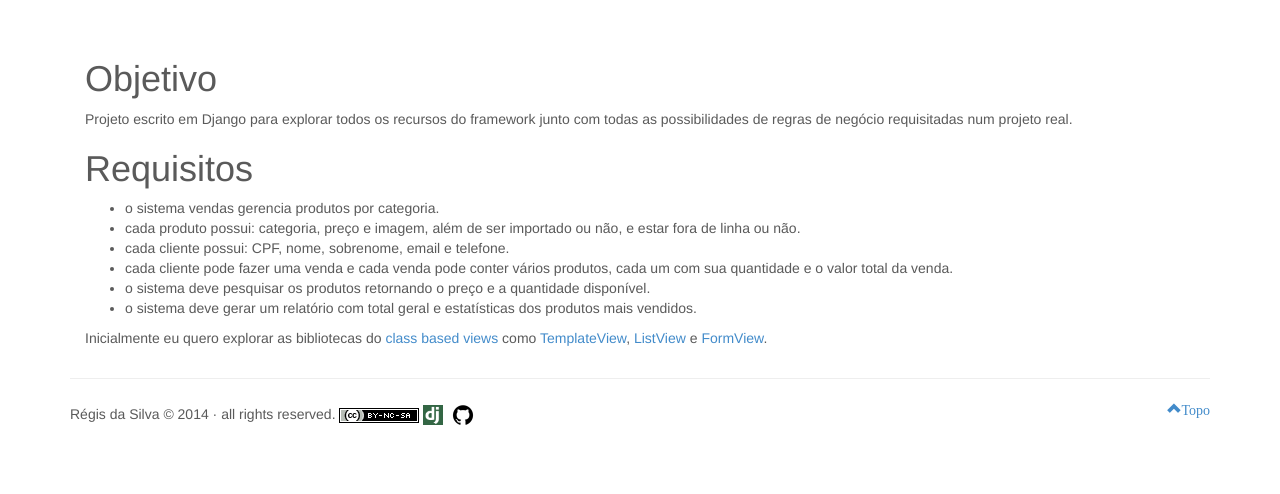
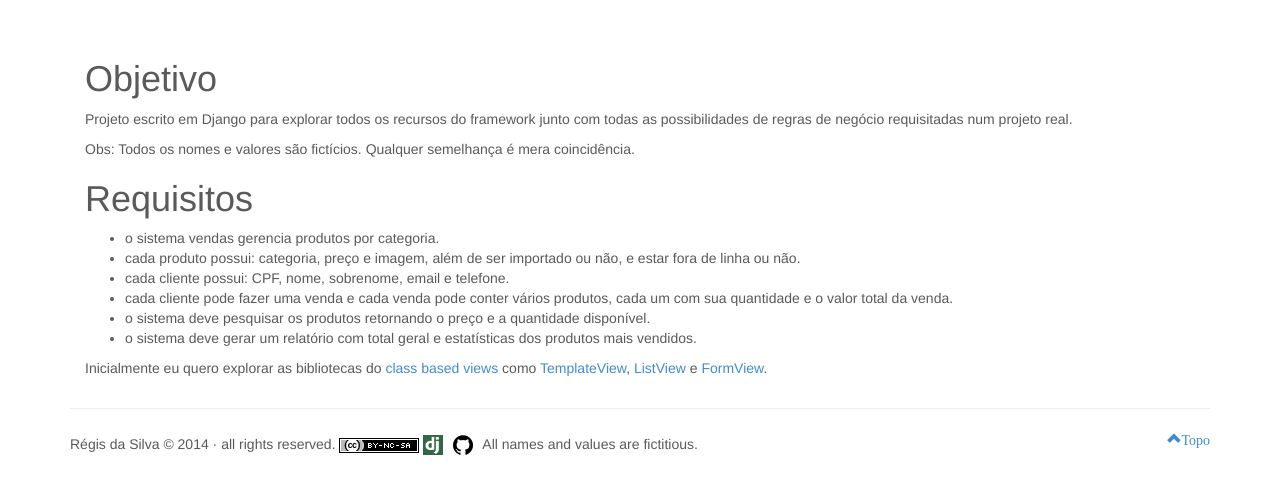
Before and after one commit to rg3915/vendas, a Django app: page /about/ in a window 1280 px wide. Shown: the part 51-545 px from the top of the page. Run offline with Django 3.2, Linux system fonts and the light colour scheme; some libraries are stand-ins or nearby versions.

Commit message:
names fictitious

```diff
--- a/vendas_project/vendas/templates/about.html
+++ b/vendas_project/vendas/templates/about.html
@@ -5,6 +5,7 @@
 	<div class="container">
 		<h1>Objetivo</h1>
 		<p>Projeto escrito em Django para explorar todos os recursos do framework junto com todas as possibilidades de regras de negócio requisitadas num projeto real.</p>
+		<p>Obs: Todos os nomes e valores são fictícios. Qualquer semelhança é mera coincidência.</p>
 
 		<h1>Requisitos</h1>
 
--- a/vendas_project/vendas/templates/base.html
+++ b/vendas_project/vendas/templates/base.html
@@ -62,7 +62,9 @@
         </p>
         <p>Régis da Silva &copy; 2014 &middot; all rights reserved. <a rel="license" href="http://creativecommons.org/licenses/by-nc-sa/3.0/" target="_blank"><img alt="Creative Commons License" style="border-width:0" src="{{ STATIC_URL }}/img/80x15.png" /></a>
         <a href="http://www.djangoproject.com/" id="django" target="_blank"><img src="{{ STATIC_URL }}/img/django-icon-256.png" border="0" alt="A Django site." title="A Django site." height="20px" /></a>
-        <a href="https://github.com/rg3915/vendas" target="_blank"><img src="{{ STATIC_URL }}/img/github_64_black.png" height="32px"></a></p>
+        <a href="https://github.com/rg3915/vendas" target="_blank"><img src="{{ STATIC_URL }}/img/github_64_black.png" height="32px"></a>
+        All names and values are fictitious.
+        </p>
       </footer>
 
     </div> <!-- /container -->
--- a/vendas_project/vendas/templates/customer_list.html
+++ b/vendas_project/vendas/templates/customer_list.html
@@ -1,7 +1,7 @@
 {% extends 'base.html' %}
 
 {% block content %}
-	<h1>Lista de Clientes</h1>
+	<h1>Lista de Clientes <font size="3">Nomes fictícios</font></h1>
 
 		<div>
 			<table class="table">
```
